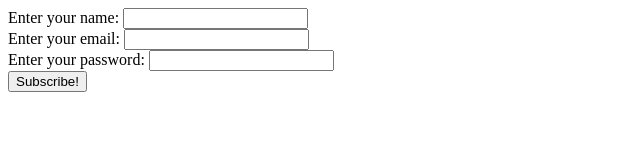
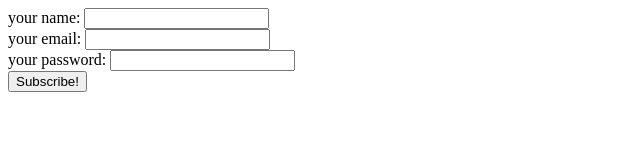
Before and after one commit to ARWA251/gitLearn, a plain HTML site: page index.html in a window 1280 px wide. Shown: the whole page, without its empty margins (0-640 px from the left). Drawn offline with Linux system fonts and the light colour scheme.

Commit message:
Update index.html

```diff
--- a/index.html
+++ b/index.html
@@ -9,16 +9,16 @@
 <body>
     <form action="" method="get" class="form-example">
         <div class="form-example">
-          <label for="name">Enter your name: </label>
+          <label for="name">your name: </label>
           <input type="text" name="name" id="name" required>
         </div>
         <div class="form-example">
-          <label for="email">Enter your email: </label>
+          <label for="email"> your email: </label>
           <input type="email" name="email" id="email" required>
         </div>
         <div class="form-example">
             <div class="form-example">
-                <label for="password">Enter your password: </label>
+                <label for="password"> your password: </label>
                 <input type="password" name="password" id="password" required>
               </div>
               <div class="form-example">
```
